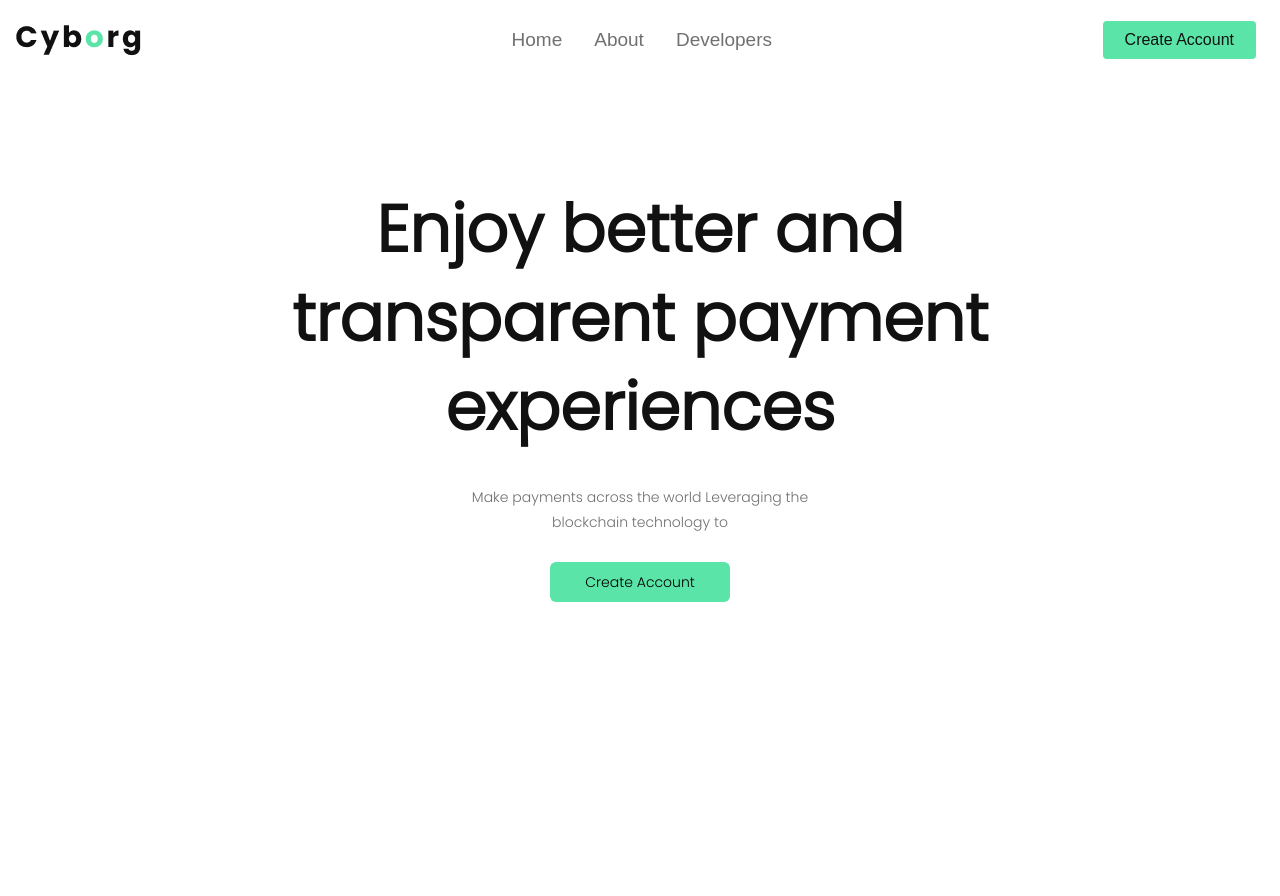
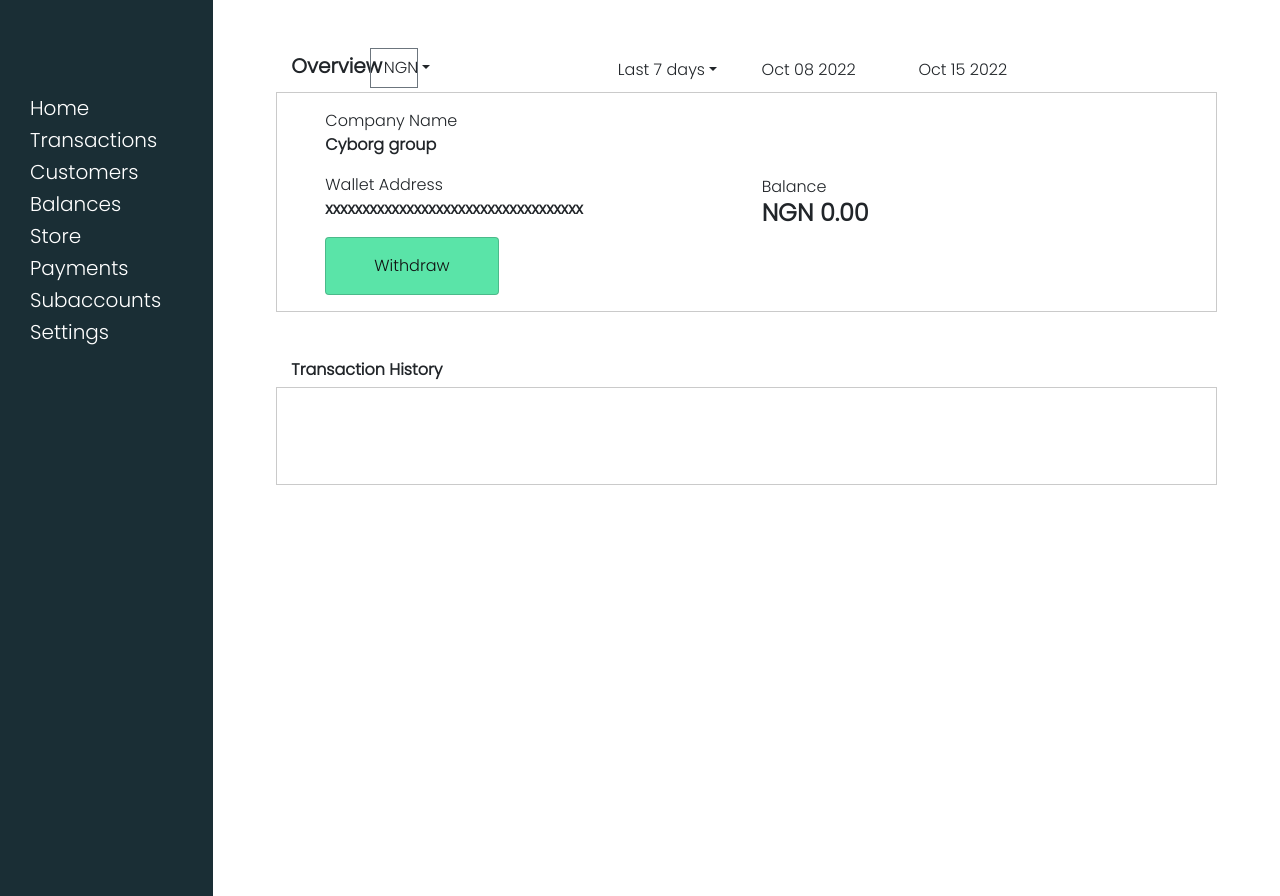
Before and after one commit to Hackfest01/cyborg, a React (Create React App) app: page /overview in a window 1280 px wide. Before the commit the page ends 800 px from the top, so only its background shows below. Built offline with nearby package versions, Linux system fonts and the light colour scheme; the HTML template or start-up script is replaced by a standard one.

Commit message:
overview page foundations

```diff
--- a/public/index.html
+++ b/public/index.html
@@ -10,11 +10,15 @@
       content="Web site created using create-react-app"
     />
     <link rel="apple-touch-icon" href="%PUBLIC_URL%/logo192.png" />
+    <link rel="stylesheet" href="https://cdn.jsdelivr.net/npm/bootstrap@4.3.1/dist/css/bootstrap.min.css" integrity="sha384-ggOyR0iXCbMQv3Xipma34MD+dH/1fQ784/j6cY/iJTQUOhcWr7x9JvoRxT2MZw1T" crossorigin="anonymous">
     <!--
       manifest.json provides metadata used when your web app is installed on a
       user's mobile device or desktop. See https://developers.google.com/web/fundamentals/web-app-manifest/
     -->
     <link rel="manifest" href="%PUBLIC_URL%/manifest.json" />
+    <script src="https://code.jquery.com/jquery-3.3.1.slim.min.js" integrity="sha384-q8i/X+965DzO0rT7abK41JStQIAqVgRVzpbzo5smXKp4YfRvH+8abtTE1Pi6jizo" crossorigin="anonymous"></script>
+<script src="https://cdn.jsdelivr.net/npm/popper.js@1.14.7/dist/umd/popper.min.js" integrity="sha384-UO2eT0CpHqdSJQ6hJty5KVphtPhzWj9WO1clHTMGa3JDZwrnQq4sF86dIHNDz0W1" crossorigin="anonymous"></script>
+<script src="https://cdn.jsdelivr.net/npm/bootstrap@4.3.1/dist/js/bootstrap.min.js" integrity="sha384-JjSmVgyd0p3pXB1rRibZUAYoIIy6OrQ6VrjIEaFf/nJGzIxFDsf4x0xIM+B07jRM" crossorigin="anonymous"></script>
     <!--
       Notice the use of %PUBLIC_URL% in the tags above.
       It will be replaced with the URL of the `public` folder during the build.
--- a/src/App.js
+++ b/src/App.js
@@ -1,11 +1,17 @@
 import './App.css';
 import Index from "./components/Page";
-import {BrowserRouter as Router} from "react-router-dom";
+import {BrowserRouter as Router, Route, Routes} from "react-router-dom";
+import { OverView } from './components/Page/overview/overview';
 
 const App = () => {
     return(
         <Router>
-            <Index/>
+            <Routes>
+            <Route  exact path='/' element={<Index />} />
+            <Route  exact path='/home' element={<Index />} />
+            <Route  exact path='/overview' element={<OverView />} />
+
+            </Routes>
         </Router>
     )
 }
--- /dev/null
+++ b/src/components/Page/overview/overview.css
@@ -0,0 +1,20 @@
+.overview_nav{
+    background: #1A2E35;
+}
+
+.view_height_100{
+    height: 100vh
+
+
+}
+
+.withdraw_button{
+    color: #111111;
+    background: #5AE4A8;
+border: 1px solid rgba(17, 17, 17, 0.2);
+
+}
+
+.border_grey {
+    border: 1px solid rgba(17, 17, 17, 0.22);
+}
--- /dev/null
+++ b/src/components/Page/overview/overview.jsx
@@ -0,0 +1,30 @@
+import React from 'react';
+import { OverViewMenu } from './overview_menu';
+import { OverViewNav } from './overview_nav';
+import './overview.css'
+import { OverViewGeneralInfo } from './overview_general_info';
+import { OverviewTransactionHistory } from './overview_transaction_history';
+
+
+export const OverView = () =>
+{
+    return (
+        <div className='container-fluid'>
+            <div className='row align-items-start justify-content-center '>
+                <div className='col-sm-2 pt-5 overview_nav'>
+
+                    <OverViewNav />
+                </div>
+                <div className='col-sm-10'>
+                   <div className='mx-5'> <OverViewMenu /></div>
+                    <div className='mx-5'>
+                        <OverViewGeneralInfo />
+
+                    </div>
+                    <div className='mx-5 mt-5'><OverviewTransactionHistory />
+                    </div>
+                </div>
+            </div>
+        </div>
+    )
+}
--- /dev/null
+++ b/src/components/Page/overview/overview_general_info.jsx
@@ -0,0 +1,34 @@
+import React from 'react';
+
+export const OverViewGeneralInfo = () =>
+{
+    return <div class="container-fluid">
+        <div className='row align-items-center justify-items-center border_grey'>
+            <div className='col-sm-12 px-5 my-3'>
+                <p className=' mb-0'>Company Name</p>
+                <p className='font-weight-bolder'>Cyborg group</p>
+
+                <div className='row align-items-center justify-content-center'>
+                   <div className='col-sm-6'>
+                        <p className=' mb-0'>Wallet Address</p>
+                        <p className='font-weight-bolder'>xxxxxxxxxxxxxxxxxxxxxxxxxxxxxxxxxxx</p>
+
+
+
+                   </div>
+                   <div className='col-sm-6'>
+
+
+                        <p className=' mb-0'>Balance</p>
+                        <h4 className='font-weight-bolder'>NGN 0.00</h4>
+
+                   </div>
+                </div>
+
+                <button className='btn btn-success btn-large p-3 px-5 withdraw_button'>Withdraw</button>
+            </div>
+
+        </div>
+
+    </div>
+}
--- /dev/null
+++ b/src/components/Page/overview/overview_menu.jsx
@@ -0,0 +1,50 @@
+import React from 'react';
+
+export const OverViewMenu = () =>
+{
+    return (
+        <div className='container-fluid'>
+            <div className='row align-items-center justify-content-start pt-5'>
+                <div className='col-sm-1'>
+                    <h5 className='font-weight-bold'>Overview</h5>
+
+                </div>
+                <div className='col-sm-1 mb-1'>
+                    <div class="dropdown show border border-secondary" >
+                        <a class="btn btn-default dropdown-toggle" href="/" role="button" id="dropdownMenuLink" data-toggle="dropdown" aria-haspopup="true" aria-expanded="false">
+                            NGN
+                        </a>
+
+                        <div class="dropdown-menu" aria-labelledby="dropdownMenuLink">
+                            <a class="dropdown-item" href="/">Action</a>
+                            <a class="dropdown-item" href="/">Another action</a>
+                            <a class="dropdown-item" href="/">Something else here</a>
+                        </div>
+                    </div>
+                </div>
+                <div className='col-sm-2'>
+                </div>
+
+                <div className='col-sm-2'>
+                    <div class="dropdown show">
+                        <a class="btn btn-default dropdown-toggle" href="/" role="button" id="dropdownMenuLink2" data-toggle="dropdown" aria-haspopup="true" aria-expanded="false">
+                            Last 7 days
+                        </a>
+
+                        <div class="dropdown-menu" aria-labelledby="dropdownMenuLink2">
+                            <a class="dropdown-item" href="/">Action</a>
+                            <a class="dropdown-item" href="/">Another action</a>
+                            <a class="dropdown-item" href="/">Something else here</a>
+                        </div>
+                    </div>
+                </div>
+                <div className='col-sm-2'>
+                    <div>Oct 08 2022</div>
+                </div>
+                <div className='col-sm-2'>
+                    <div>Oct 15 2022</div>
+                </div>
+            </div>
+        </div>
+    )
+}
--- /dev/null
+++ b/src/components/Page/overview/overview_nav.jsx
@@ -0,0 +1,24 @@
+import React from 'react';
+import './overview.css'
+
+export const OverViewNav = () =>
+{
+    return (
+        <div className='container-fluid '>
+            <div className='row align-items-start justify-items-center  '>
+                <div className='col-sm-12 mt-5 text-white view_height_100'>
+                    <div><h5>Home</h5></div>
+                    <div> <h5>Transactions</h5></div>
+                    <div><h5>Customers</h5></div>
+                    <div><h5>Balances</h5></div>
+                    <div><h5>Store</h5></div>
+                    <div><h5>Payments</h5></div>
+                    <div><h5>Subaccounts</h5></div>
+                    <div><h5>Settings</h5></div>
+
+
+                </div>
+            </div>
+        </div>
+    )
+}
--- /dev/null
+++ b/src/components/Page/overview/overview_transaction_history.jsx
@@ -0,0 +1,17 @@
+
+
+export const OverviewTransactionHistory = () =>
+{
+    return (
+        <div className="container-fluid">
+            <div class="row align-items-center justify-content-start">
+                <div className="col-sm-12">
+                <h6 className="font-weight-bolder">Transaction History</h6>
+                </div>
+            </div>
+            <div class="row align-items-center justify-content-center border_grey py-5">
+                {/* <h4>Transaction History</h4> */}
+            </div>
+        </div>
+    )
+}
```
